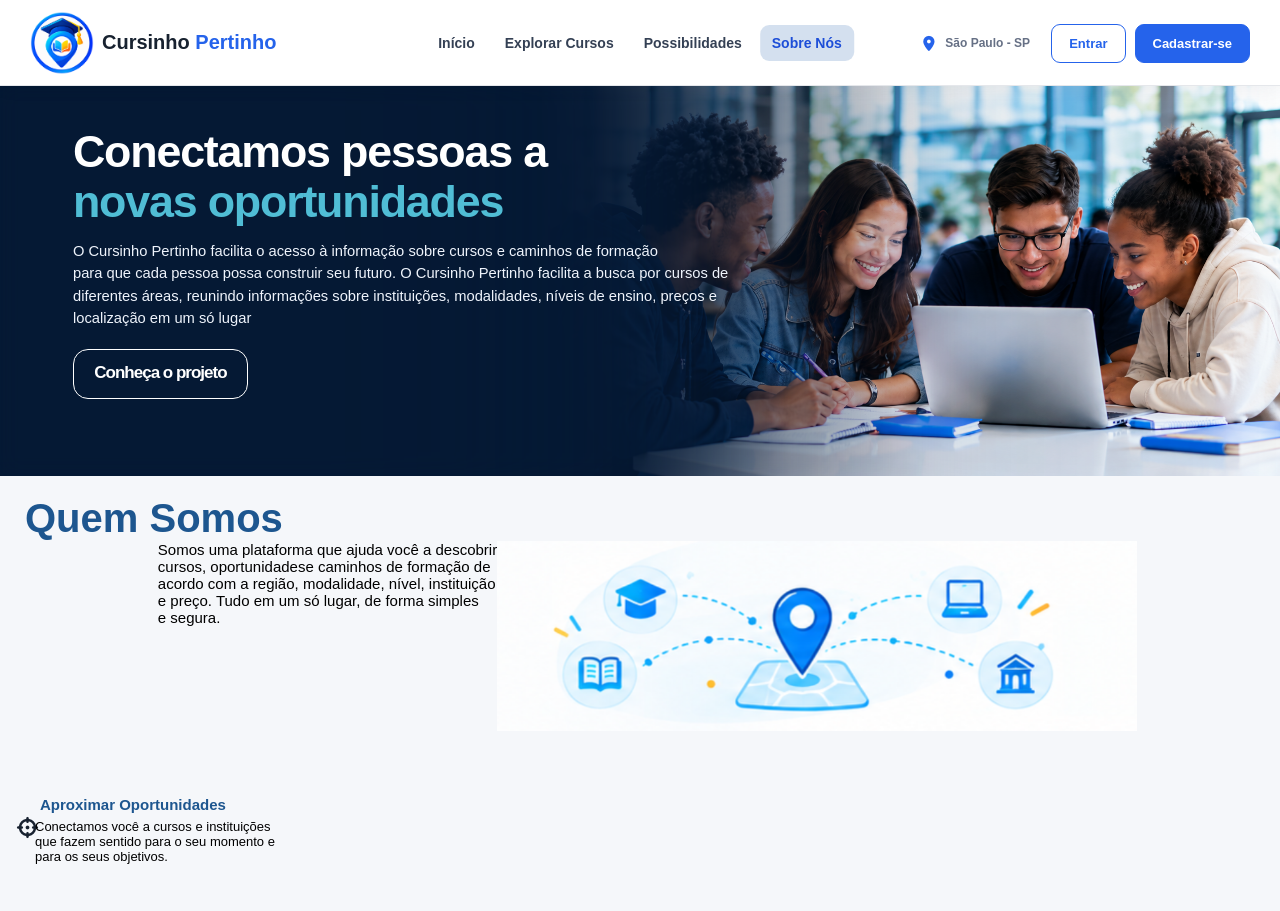
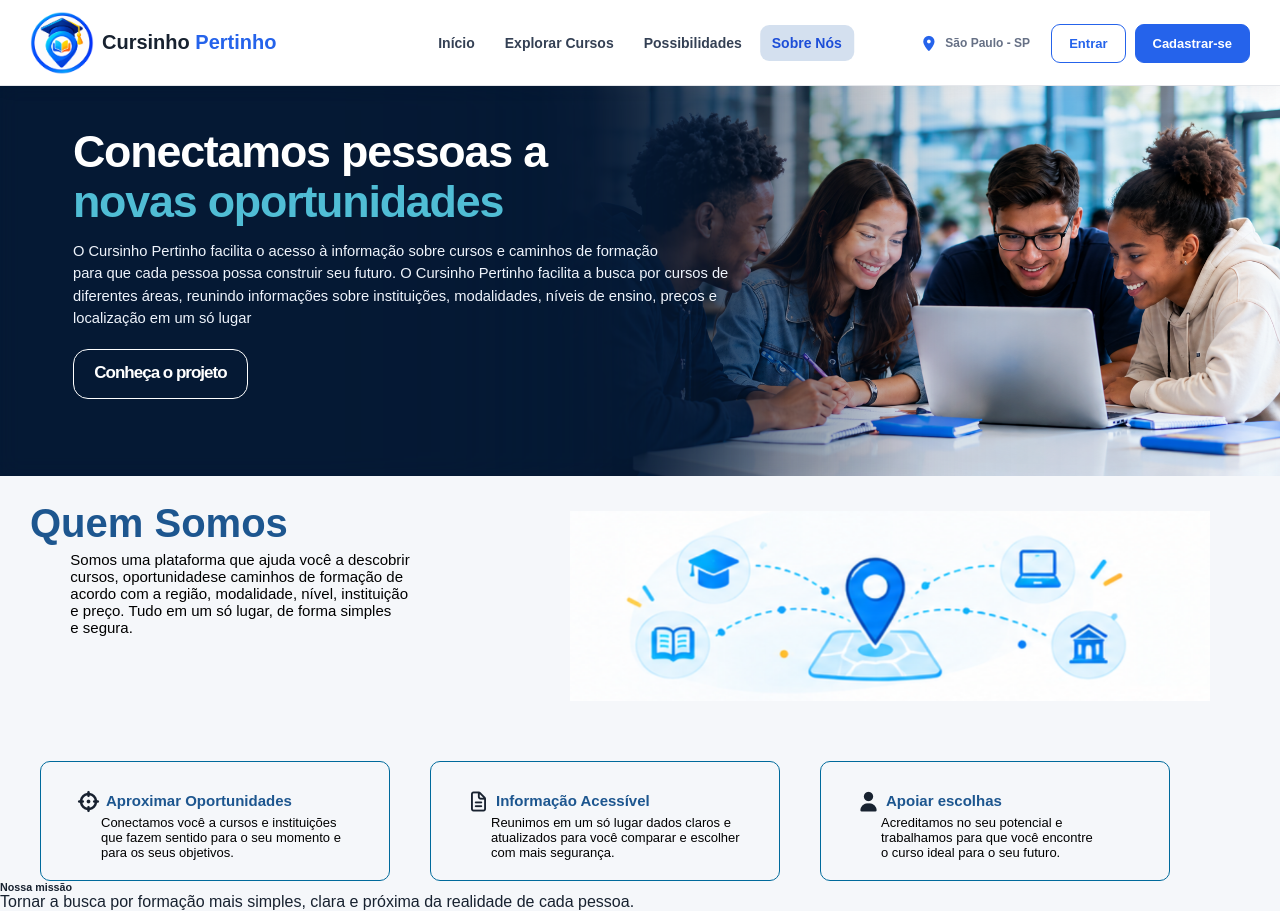
Before and after one commit to arthurherculano155-del/Cursinho-Pertinho, a React (Create React App) app in the folder cursinho-pertinho/: page /sobre in a window 1280 px wide. Before the commit the page ends 864 px from the top, so only its background shows below. Built offline with nearby package versions, Linux system fonts and the light colour scheme.

Commit message:
Alteramos coisas no sobre

```diff
--- a/cursinho-pertinho/src/Pages/Sobre/sobre.jsx
+++ b/cursinho-pertinho/src/Pages/Sobre/sobre.jsx
@@ -26,13 +26,34 @@ export default function Sobre() {
                 </div>
             </div>
 
+            <div className='container-cards'>
+                <div className='cards'>
+                    <h3 className='card1'>Aproximar Oportunidades</h3>
+                    <i className='fa-solid fa-crosshairs' />
+                    <p className='cardp'>Conectamos você a cursos e instituições <br />que fazem sentido para o seu momento e <br /> para os seus objetivos.</p>
 
-            <div className='cards'>
-                <h3 className='card1'>Aproximar Oportunidades</h3>
-                <i className='fa-solid fa-crosshairs' />
-                <p className='cardp'>Conectamos você a cursos e instituições <br />que fazem sentido para o seu momento e <br /> para os seus objetivos.</p>
+                </div>
+                <div className='cards'>
+                    <h4 className='card2'>Informação Acessível</h4>
+                    <i class="fa-regular fa-file-lines" />
+                    <p className='cardp2'>Reunimos em um só lugar dados claros e atualizados para você comparar e escolher com mais segurança.</p>
+                </div>
+
+                <div className='cards'>
+                    <h5 className='card3'>Apoiar escolhas</h5>
+                    <i className="fa-solid fa-user" />
+                    <p className='cardp3'>Acreditamos no seu potencial e <br /> trabalhamos para que você encontre <br />o curso ideal para o seu futuro.</p>
+
+                </div>
+            </div>
+
+            <div className='missao'>
+                <i className="fa-light fa-paper-plane" />
+                <h6 className='Nossa-Missão'>Nossa missão</h6>
+                <p className='frase1'>Tornar a busca por formação mais simples, clara e próxima da realidade de cada pessoa.</p>
 
             </div>
+
 
         </>
 
--- a/cursinho-pertinho/src/Pages/Sobre/sobre.scss
+++ b/cursinho-pertinho/src/Pages/Sobre/sobre.scss
@@ -25,37 +25,51 @@
      margin-top: 20px;
      color: #1d568f;
      font-size: 5vh;
+    padding: 5px;
 }
 
 .frase{
-    padding-left: 15px;
+
     color: #000000;
     font-size: 15px;
-    align-items: center;
+    margin-right: 800px;
+    position: absolute;
+
+}
+.container-cards{
+display: flex;
+
 }
 
 .cards{
-    margin-top: 50px;
+    margin-top: 20px;
+    border: 1px solid #006a9b;
+    border-radius: 10px;
+    padding: 15px;
+    width: 350px;
+    height: 120px;
+    margin-left: 40px;
 }
 
 .card1{
-    margin-left: 40px;
+    margin-left: 50px;
     font-size: 15px;
     color: #1d568f;
     position: relative;
     top: 15px;
+
 }
 
 .fa-crosshairs{
-    margin-left: 15px;
+    margin-left: 20px;
     position: relative;
-    top: 20px;
+    top: -2px;
     font-size: 20px;
 
 }
 
 .cardp{
-    margin-left: 35px;
+    margin-left : 45px;
     font-size: 13px;
     color: #000000;
     position: relative;
@@ -63,6 +77,10 @@
 
 .mapa{
     width: 80vh;
+    margin-left: 500px;
+    position: relative;
+    bottom: 40px;
+
 
 }
 
@@ -70,3 +88,55 @@
     display: flex;
     justify-content: center;
 }
+
+.card2{
+    margin-left: 50px;
+    font-size: 15px;
+    color: #1d568f;
+    position: relative;
+    top: 15px;
+}
+
+
+
+.fa-file-lines{
+     margin-left: 20px;
+    position: relative;
+    bottom: 2px;
+    font-size: 20px;
+
+}
+
+.cardp2{
+  margin-left : 45px;
+    font-size: 13px;
+    color: #000000;
+    position: relative;
+}
+
+.card3{
+      margin-left: 50px;
+    font-size: 15px;
+    color: #1d568f;
+    position: relative;
+    top: 15px;
+}
+
+.fa-user{
+     margin-left: 20px;
+    position: relative;
+    bottom: 2px;
+    font-size: 20px;
+
+}
+
+.cardp3{
+     margin-left : 45px;
+    font-size: 13px;
+    color: #000000;
+    position: relative;
+}
+
+.fa-paper-plane{
+    font-size: 20px;
+}
```
